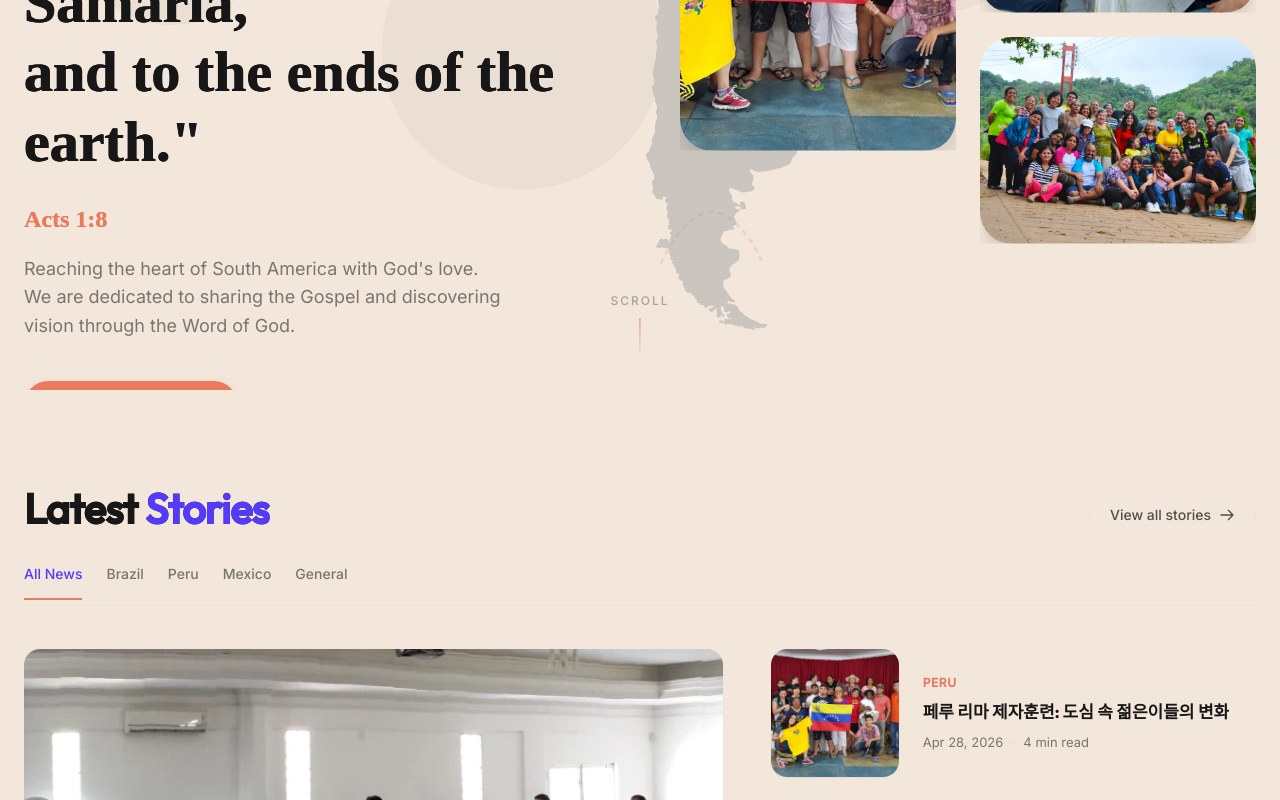
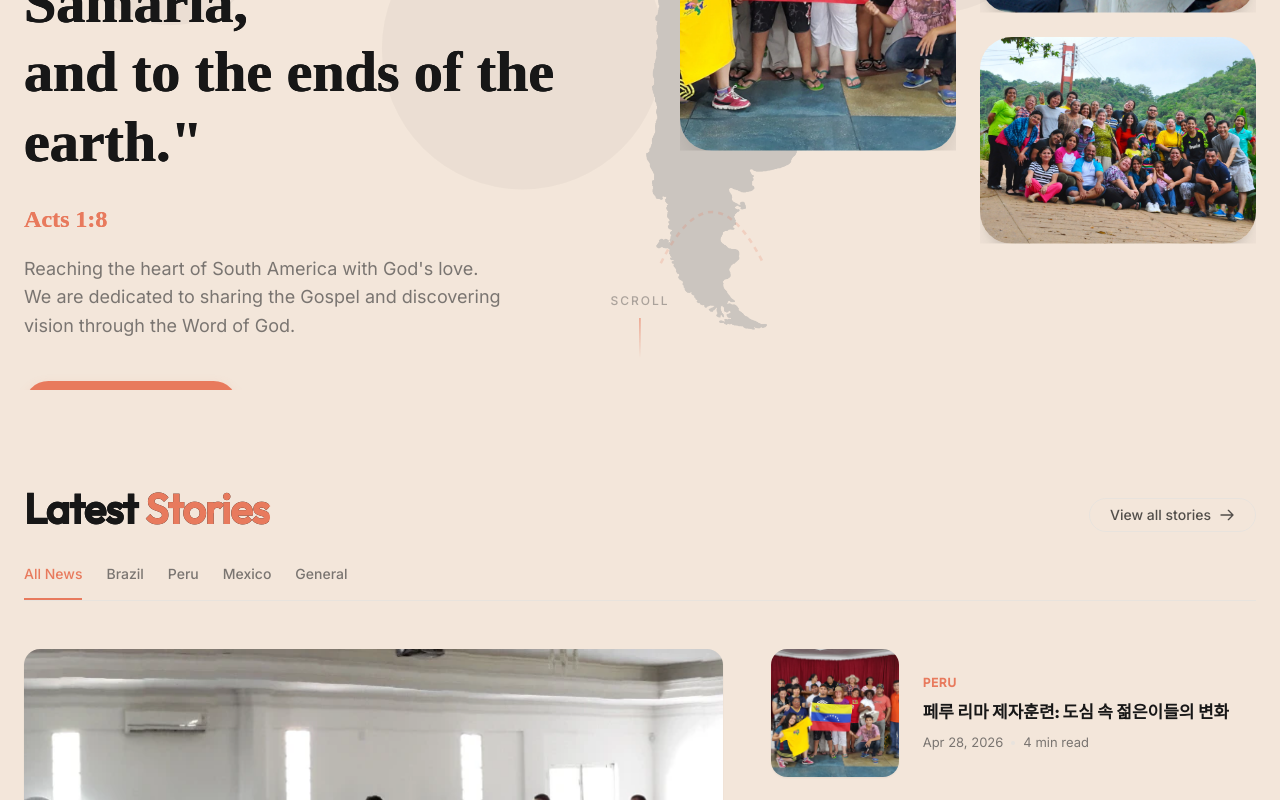
Before and after one commit to JinKiHwan/south-america, a Nuxt app: page / in a window 1280 px wide. Shown: the part 410-1210 px from the top of the page. Built offline with nearby package versions, Linux system fonts and the light colour scheme; a web font is replaced by a local one.

Commit message:
fix: resolve remaining blue colors in newsletter section

```diff
--- a/app/components/Newsletter.vue
+++ b/app/components/Newsletter.vue
@@ -16,7 +16,7 @@
               color: #171717;
             "
           >
-            Latest <span class="text-primary">Stories</span>
+            Latest <span style="color: #E87A5D;">Stories</span>
           </h2>
         </div>
         <a href="#" class="btn-outline flex items-center gap-2 group" style="border-radius: 99px; padding: 8px 20px; font-size: 14px;">
@@ -33,7 +33,7 @@
           v-for="filter in filters" :key="filter"
           @click="activeFilter = filter"
           class="pb-4 text-sm font-medium transition-all duration-300 relative whitespace-nowrap"
-          :class="activeFilter === filter ? 'text-primary' : 'text-[#7A7571] hover:text-[#171717]'"
+          :style="activeFilter === filter ? { color: '#E87A5D' } : { color: '#7A7571' }"
         >
           {{ filter }}
           <div
@@ -60,7 +60,7 @@
             <div class="flex flex-col gap-3">
               <span class="text-sm font-semibold uppercase tracking-wider" style="color: #E87A5D;">{{ featuredItem.region }}</span>
               <h3
-                class="group-hover:text-primary transition-colors duration-300"
+                class="group-hover:text-[#E87A5D] transition-colors duration-300"
                 style="
                   font-family: 'Outfit', sans-serif;
                   font-size: 28px;
@@ -103,7 +103,7 @@
             <div class="flex flex-col justify-center gap-2">
               <span class="text-[12px] font-semibold uppercase tracking-wider" style="color: #E87A5D;">{{ item.region }}</span>
               <h4
-                class="group-hover:text-primary transition-colors duration-300 line-clamp-2"
+                class="group-hover:text-[#E87A5D] transition-colors duration-300 line-clamp-2"
                 style="
                   font-family: 'Outfit', sans-serif;
                   font-size: 17px;
```
